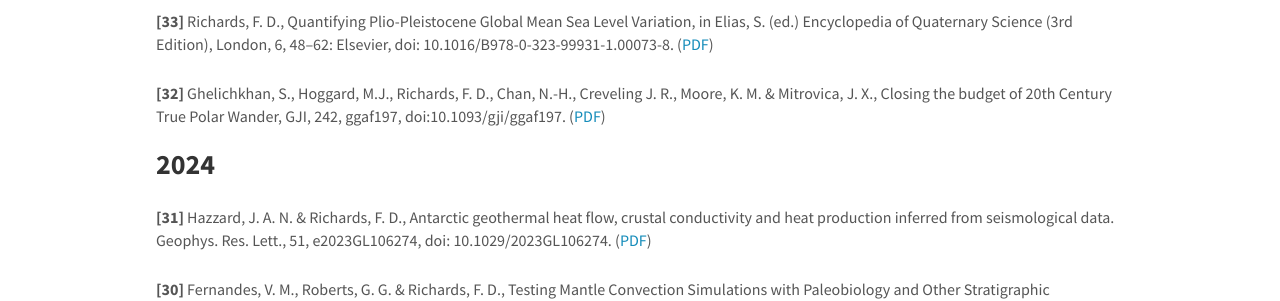
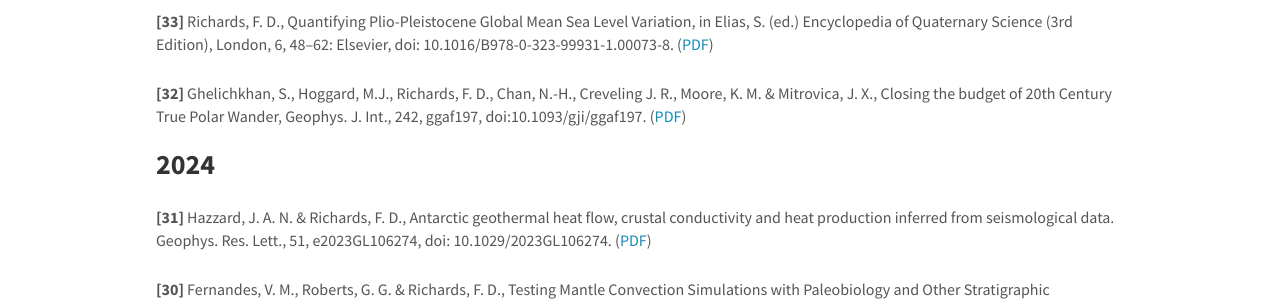
Before and after one commit to freddrichards/freddrichards.github.io, a Jekyll site: the page built from _pages/publications.md, in a window 1280 px wide and 900 px high, scrolled down 377 px. Shown: the part 177-478 px from the top of the window. Built offline with Jekyll 4.4.1, drawn with Linux system fonts in a browser that asks for light colours; nearby versions of some CDN libraries.

Commit message:
Update publications.md

```diff
--- a/_pages/publications.md
+++ b/_pages/publications.md
@@ -38,7 +38,7 @@ permalink: /publications/
 </p>
 
 <p style="padding-top:15px">
-**[32]** Ghelichkhan, S., Hoggard, M.J., Richards, F. D., Chan, N.-H., Creveling J. R., Moore, K. M. & Mitrovica, J. X., Closing the budget of 20th Century True Polar Wander, GJI, 242, ggaf197, doi:10.1093/gji/ggaf197.
+**[32]** Ghelichkhan, S., Hoggard, M.J., Richards, F. D., Chan, N.-H., Creveling J. R., Moore, K. M. & Mitrovica, J. X., Closing the budget of 20th Century True Polar Wander, Geophys. J. Int., 242, ggaf197, doi:10.1093/gji/ggaf197.
 ([PDF](/documents/papers/ghelichkhan_etal_2025_gji.pdf))
 </p>
 
```
